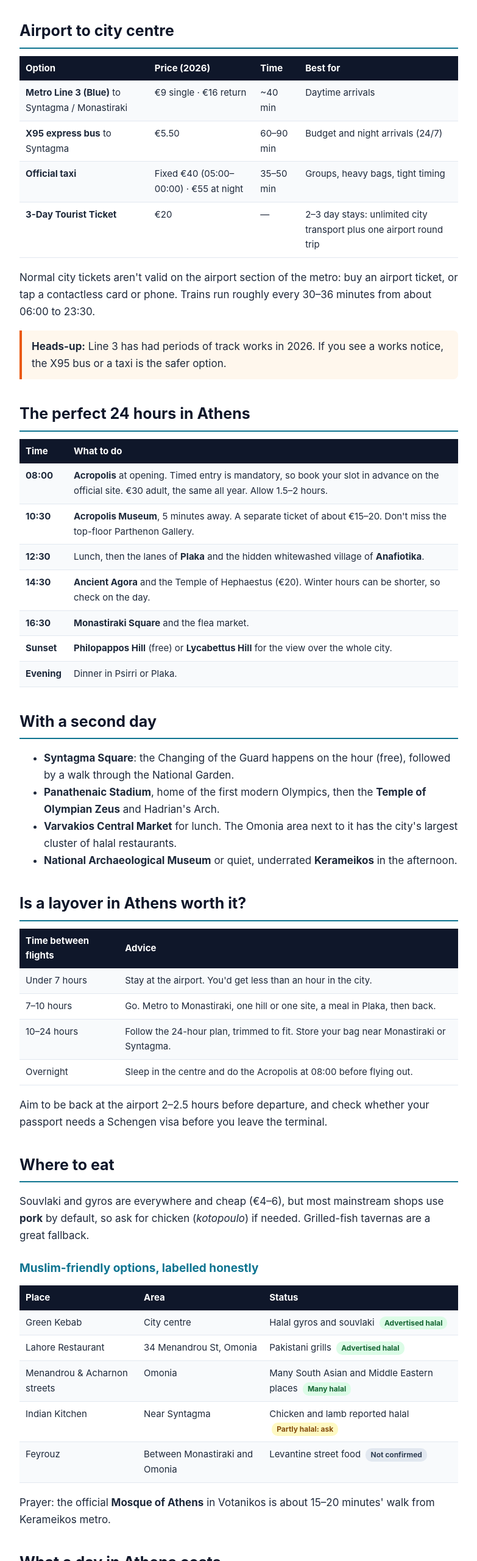
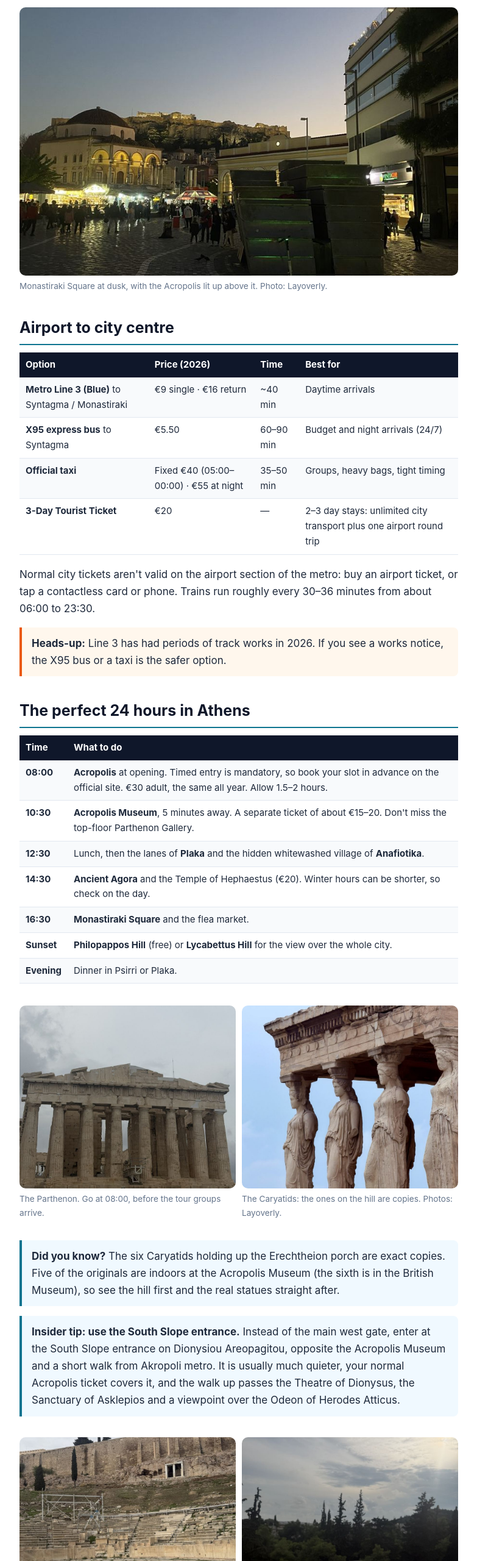
Before and after one commit to layoverly-guide/layoverly-guide.github.io, a plain HTML site: page guides/athens.html in a window 1280 px wide. Shown: the part 240-2800 px from the top of the page at 61% size, without its empty margins (248-1031 px from the left). Drawn offline with Linux system fonts and the light colour scheme.

Commit message:
Athens: add original photos, South Slope entrance tip and Caryatids fact
Co-Authored-By: Claude Opus 5.5 <noreply@anthropic.com>
Claude-Session: https://claude.ai/code/session_01QN38XKppD4LHBjbxoo8dUh

```diff
--- a/assets/style.css
+++ b/assets/style.css
@@ -32,3 +32,6 @@ tr:nth-child(even) td{background:#f8fafc}
 .cta{display:inline-block;background:var(--accent);color:#fff!important;text-decoration:none;padding:10px 18px;border-radius:8px;font-weight:600}
 footer{border-top:1px solid var(--line);color:var(--muted);font-size:14px;padding:24px 0 40px}
 @media (max-width:600px){.hero h1{font-size:32px}h1{font-size:28px}nav a{margin-left:12px}}
+figure{margin:18px 0}figure img{width:100%;height:auto;max-height:440px;object-fit:cover;border-radius:10px;display:block}
+figcaption{font-size:.85rem;color:#64748b;margin-top:6px}
+.pair{display:grid;grid-template-columns:1fr 1fr;gap:10px}.pair img{max-height:300px}
--- a/guides/athens.html
+++ b/guides/athens.html
@@ -12,8 +12,9 @@
 <meta property="og:title" content="Athens in 24–48 Hours: Itinerary, Airport Transfer & Costs (2026)">
 <meta property="og:description" content="24 or 48 hours in Athens: airport metro and bus prices, an Acropolis-first itinerary, layover advice, daily costs and halal-friendly food. Checked Nov 2026.">
 <meta property="og:url" content="https://layoverly-guide.github.io/guides/athens.html">
-<meta name="twitter:card" content="summary">
-<script type="application/ld+json">{"@context": "https://schema.org", "@graph": [{"@type": "Article", "headline": "Athens in 24–48 Hours: Itinerary, Airport Transfer & Costs (2026)", "description": "24 or 48 hours in Athens: airport metro and bus prices, an Acropolis-first itinerary, layover advice, daily costs and halal-friendly food. Checked Nov 2026.", "dateModified": "2026-11-22", "datePublished": "2026-11-22", "publisher": {"@type": "Organization", "name": "Layoverly"}, "mainEntityOfPage": "https://layoverly-guide.github.io/guides/athens.html", "about": {"@type": "City", "name": "Athens"}}, {"@type": "BreadcrumbList", "itemListElement": [{"@type": "ListItem", "position": 1, "name": "Guides", "item": "https://layoverly-guide.github.io/guides/"}, {"@type": "ListItem", "position": 2, "name": "Athens", "item": "https://layoverly-guide.github.io/guides/athens.html"}]}]}</script>
+<meta property="og:image" content="https://layoverly-guide.github.io/assets/img/athens/monastiraki-square-acropolis-dusk.jpg">
+<meta name="twitter:card" content="summary_large_image">
+<script type="application/ld+json">{"@context": "https://schema.org", "@graph": [{"@type": "Article", "headline": "Athens in 24–48 Hours: Itinerary, Airport Transfer & Costs (2026)", "description": "24 or 48 hours in Athens: airport metro and bus prices, an Acropolis-first itinerary, layover advice, daily costs and halal-friendly food. Checked Nov 2026.", "dateModified": "2026-11-22", "image": "https://layoverly-guide.github.io/assets/img/athens/monastiraki-square-acropolis-dusk.jpg", "datePublished": "2026-11-22", "publisher": {"@type": "Organization", "name": "Layoverly"}, "mainEntityOfPage": "https://layoverly-guide.github.io/guides/athens.html", "about": {"@type": "City", "name": "Athens"}}, {"@type": "BreadcrumbList", "itemListElement": [{"@type": "ListItem", "position": 1, "name": "Guides", "item": "https://layoverly-guide.github.io/guides/"}, {"@type": "ListItem", "position": 2, "name": "Athens", "item": "https://layoverly-guide.github.io/guides/athens.html"}]}]}</script>
 </head>
 <body>
 <header class="site"><div class="wrap"><a class="logo" href="/">Layoverly</a><nav><a href="/guides/">Guides</a><a href="/about.html">About</a></nav></div></header>
@@ -21,6 +22,7 @@
   <h1>Athens in 24–48 Hours</h1>
   <div class="meta">Itinerary, airport transfer and costs · Last checked November 2026</div>
   <p>Athens rewards a short stay better than almost any capital: the Acropolis, the ancient Agora, the old town of Plaka and the best sunset hills are all within walking distance of each other. Here's how to fit the best of it into one or two days, starting from the airport.</p>
+  <figure><img src="/assets/img/athens/monastiraki-square-acropolis-dusk.jpg" alt="Monastiraki Square at dusk with the Tzistarakis Mosque and the floodlit Acropolis above" width="900" height="1200"><figcaption>Monastiraki Square at dusk, with the Acropolis lit up above it. Photo: Layoverly.</figcaption></figure>
 
   <h2>Airport to city centre</h2>
   <table>
@@ -45,6 +47,13 @@
     <tr><td><b>Evening</b></td><td>Dinner in Psirri or Plaka.</td></tr>
   </table>
 
+  <div class="pair"><figure><img src="/assets/img/athens/parthenon-west-facade.jpg" alt="The Parthenon on the Acropolis under a cloudy sky" style="object-position:bottom" width="900" height="1200" loading="lazy"><figcaption>The Parthenon. Go at 08:00, before the tour groups arrive.</figcaption></figure><figure><img src="/assets/img/athens/erechtheion-caryatids.jpg" alt="The Caryatid statues of the Erechtheion porch" width="900" height="1200" loading="lazy"><figcaption>The Caryatids: the ones on the hill are copies. Photos: Layoverly.</figcaption></figure></div>
+  <div class="box"><b>Did you know?</b> The six Caryatids holding up the Erechtheion porch are exact copies. Five of the originals are indoors at the Acropolis Museum (the sixth is in the British Museum), so see the hill first and the real statues straight after.</div>
+
+  <div class="box"><b>Insider tip: use the South Slope entrance.</b> Instead of the main west gate, enter at the South Slope entrance on Dionysiou Areopagitou, opposite the Acropolis Museum and a short walk from Akropoli metro. It is usually much quieter, your normal Acropolis ticket covers it, and the walk up passes the Theatre of Dionysus, the Sanctuary of Asklepios and a viewpoint over the Odeon of Herodes Atticus.</div>
+  <div class="pair"><figure><img src="/assets/img/athens/theatre-of-dionysus-south-slope.jpg" alt="Theatre of Dionysus on the south slope of the Acropolis" width="900" height="1200" loading="lazy"><figcaption>Theatre of Dionysus, the birthplace of Greek drama.</figcaption></figure><figure><img src="/assets/img/athens/asklepieion-south-slope.jpg" alt="Restored marble columns of the Sanctuary of Asklepios below the Acropolis walls" width="900" height="1200" loading="lazy"><figcaption>Sanctuary of Asklepios, on the way up.</figcaption></figure></div>
+  <figure><img src="/assets/img/athens/odeon-herodes-atticus.jpg" alt="Odeon of Herodes Atticus seen from the Acropolis path" width="900" height="1200" loading="lazy"><figcaption>The Odeon of Herodes Atticus from the path above. Photos: Layoverly.</figcaption></figure>
+
   <h2>With a second day</h2>
   <ul>
     <li><b>Syntagma Square</b>: the Changing of the Guard happens on the hour (free), followed by a walk through the National Garden.</li>
@@ -62,6 +71,8 @@
     <tr><td>Overnight</td><td>Sleep in the centre and do the Acropolis at 08:00 before flying out.</td></tr>
   </table>
   <p>Aim to be back at the airport 2–2.5 hours before departure, and check whether your passport needs a Schengen visa before you leave the terminal.</p>
+
+  <figure><img src="/assets/img/athens/monastiraki-square-night-rooftop.jpg" alt="Monastiraki Square at night seen from a rooftop, with the Acropolis on the right" width="900" height="1200" loading="lazy"><figcaption>Monastiraki at night from a rooftop terrace: the classic last view of a short stay. Photo: Layoverly.</figcaption></figure>
 
   <h2>Where to eat</h2>
   <p>Souvlaki and gyros are everywhere and cheap (€4–6), but most mainstream shops use <b>pork</b> by default, so ask for chicken (<i>kotopoulo</i>) if needed. Grilled-fish tavernas are a great fallback.</p>
```
Also changed, not shown: assets/img/athens/asklepieion-south-slope.jpg (added), assets/img/athens/erechtheion-caryatids.jpg (added), assets/img/athens/monastiraki-square-acropolis-dusk.jpg (added), assets/img/athens/monastiraki-square-night-rooftop.jpg (added), assets/img/athens/odeon-herodes-atticus.jpg (added), assets/img/athens/parthenon-west-facade.jpg (added), assets/img/athens/theatre-of-dionysus-south-slope.jpg (added), 1 other file.
